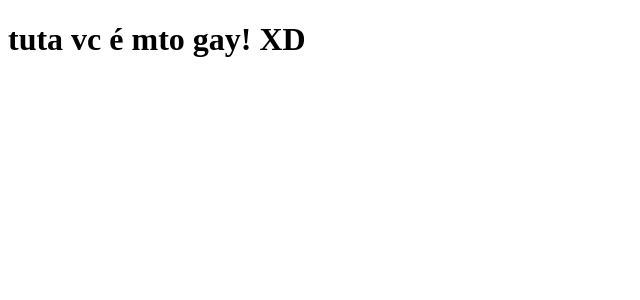
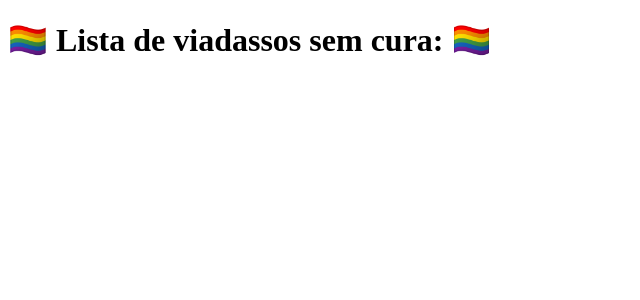
Before and after one commit to brunofiore/clone-tabnews, a Next.js app: page / in a window 1280 px wide. Shown: the top 300 px of the page, without its empty margins (0-640 px from the left). Built offline with nearby package versions, Linux system fonts and the light colour scheme.

Commit message:
Modifica os viados

```diff
--- a/pages/index.js
+++ b/pages/index.js
@@ -1,5 +1,6 @@
 function Home() {
-  return <h1>tuta vc é mto gay! XD</h1>;
+  return <h1>🏳️‍🌈 Lista de viadassos sem cura: 🏳️‍🌈</h1>;
+  return <h2>- Bruno Fidalgo\n- Arthur Olivares</h2>;
 }
 
 function Teste() {
```
